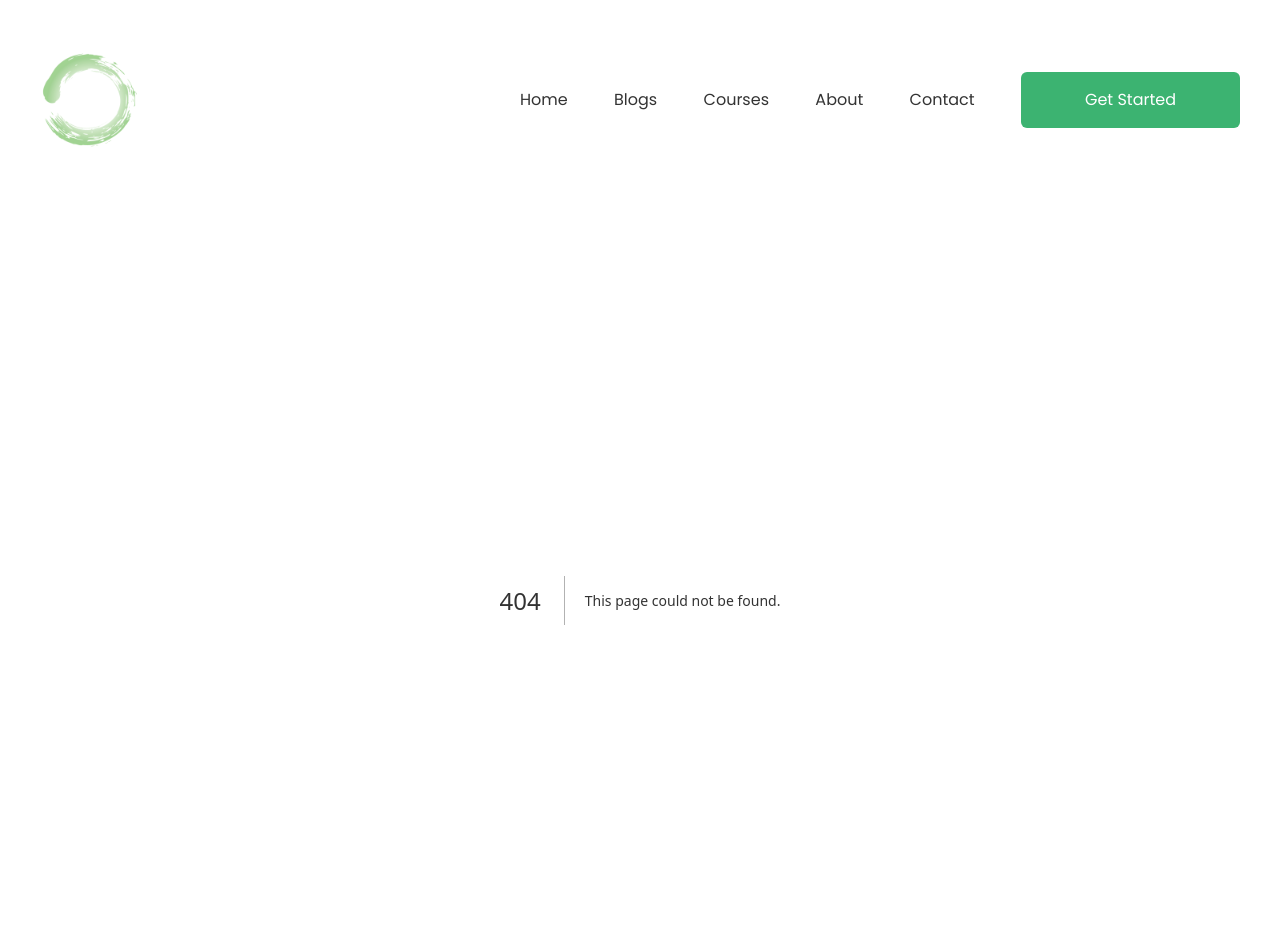
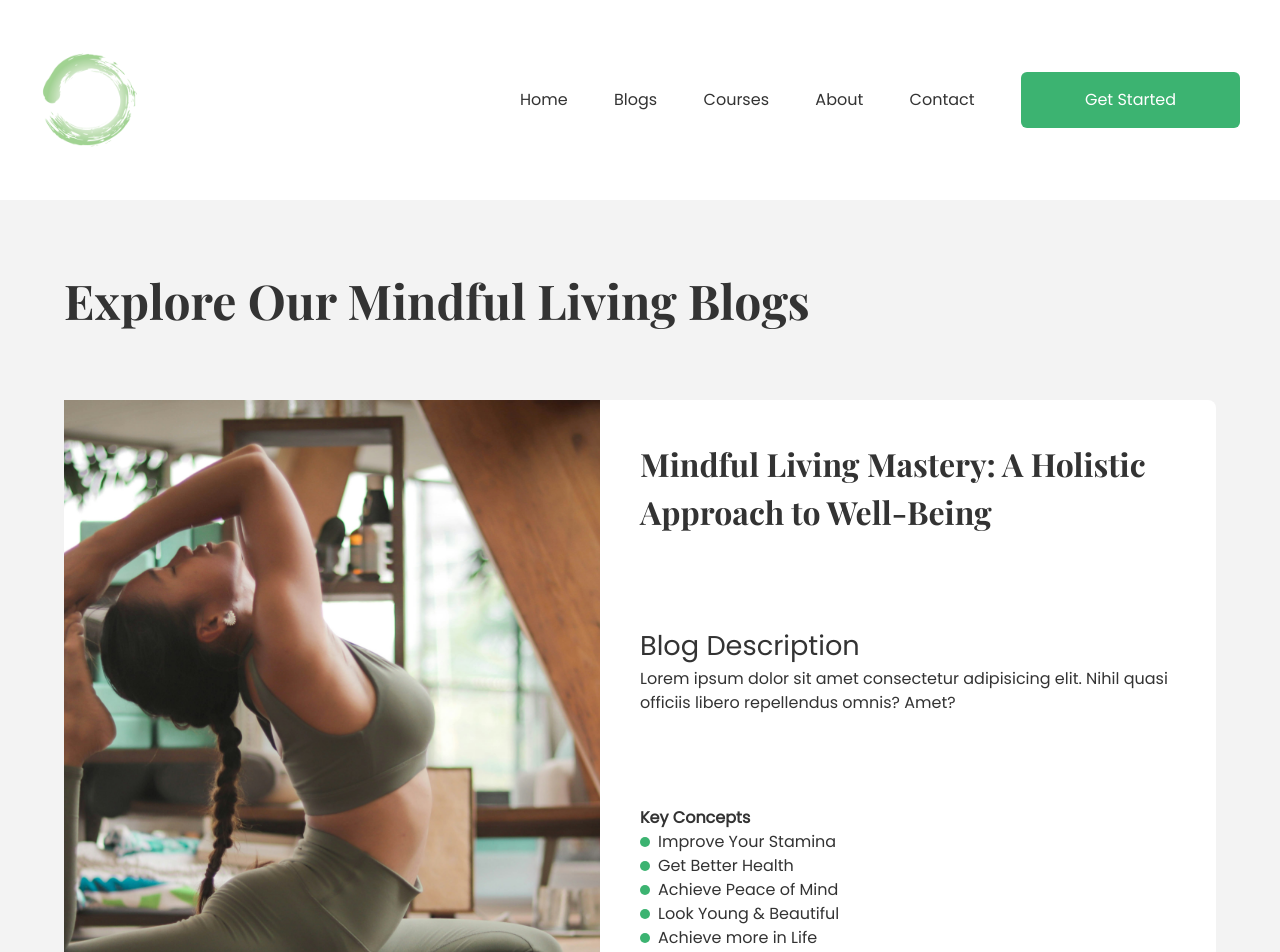
Before and after one commit to shiv-anya/yin_yang_meditation_website, a Next.js app: page /blogs in a window 1280 px wide. Before the commit this address had no page. Shown: the top 952 px of the page. Built offline with nearby package versions, Linux system fonts and the light colour scheme.

Commit message:
added blogs page

```diff
--- /dev/null
+++ b/src/app/blogs/page.js
@@ -0,0 +1,97 @@
+import React from "react";
+import Button from "../components/Button";
+import Image from "next/image";
+import { Playfair_Display } from "next/font/google";
+
+const playfair = Playfair_Display({ subsets: ["latin"], weight: "700" });
+
+const Card = ({ title, src }) => {
+  return (
+    <article className="bg-white flex h-[90vh] rounded-lg odd:flex-row-reverse">
+      <div className="flex-1 p-10 flex flex-col justify-between">
+        <h2 className={`${playfair.className} text-[2rem]`}>{title}</h2>
+        <div>
+          <h3 className="text-[1.7rem]">Blog Description</h3>
+          <p>
+            Lorem ipsum dolor sit amet consectetur adipisicing elit. Nihil quasi
+            officiis libero repellendus omnis? Amet?
+          </p>
+        </div>
+        <div>
+          <h4 className="font-bold">Key Concepts</h4>
+          <ul>
+            <li className="flex items-center">
+              <div className="w-[10px] rounded-full mr-2 h-[10px] bg-secondary"></div>
+              Improve Your Stamina
+            </li>
+            <li className="flex items-center">
+              <div className="w-[10px] rounded-full mr-2 h-[10px] bg-secondary"></div>
+              Get Better Health
+            </li>
+            <li className="flex items-center">
+              <div className="w-[10px] rounded-full mr-2 h-[10px] bg-secondary"></div>
+              Achieve Peace of Mind
+            </li>
+            <li className="flex items-center">
+              <div className="w-[10px] rounded-full mr-2 h-[10px] bg-secondary"></div>
+              Look Young & Beautiful
+            </li>
+            <li className="flex items-center">
+              <div className="w-[10px] rounded-full mr-2 h-[10px] bg-secondary"></div>
+              Achieve more in Life
+            </li>
+          </ul>
+        </div>
+        <Button className="self-start px-10 py-2 rounded-sm">Read More</Button>
+      </div>
+      <div className="relative flex-1 even:rounded-r-lg">
+        <Image
+          fill
+          alt="woman doing yoga"
+          src={src}
+          className="object-cover even:rounded-r-lg"
+        />
+      </div>
+    </article>
+  );
+};
+
+const Page = () => {
+  return (
+    <section className="bg-tertiary">
+      <h1 className={`${playfair.className} text-[3rem] py-16 mx-16`}>
+        Explore Our Mindful Living Blogs
+      </h1>
+      <div>
+        <div className="w-[90%] mx-auto flex flex-col gap-16">
+          <Card
+            src="/home/course/course.jpg"
+            title="Mindful Living Mastery: A Holistic Approach to Well-Being"
+          />
+          <Card
+            src="/home/course/course-2.jpg"
+            title="Calm Within Chaos: Navigating Stress with Mindfulness"
+          />
+          <Card
+            src="/home/course/course-3.jpg"
+            title="Meditation Essentials: Cultivating Inner Peace Daily"
+          />
+          <Card
+            src="/home/course/course-4.jpg"
+            title="Zen Mind, Strong Body: The Art of Mindful Movement"
+          />
+          <Card
+            src="/home/course/course-5.jpg"
+            title="Mindful Parenting: Nurturing Harmony in Family Life"
+          />
+          <Card
+            src="/home/course/course-6.jpg"
+            title="Soulful Sleep Solutions: A Meditation-based Sleep Course"
+          />
+        </div>
+      </div>
+    </section>
+  );
+};
+
+export default Page;
```
